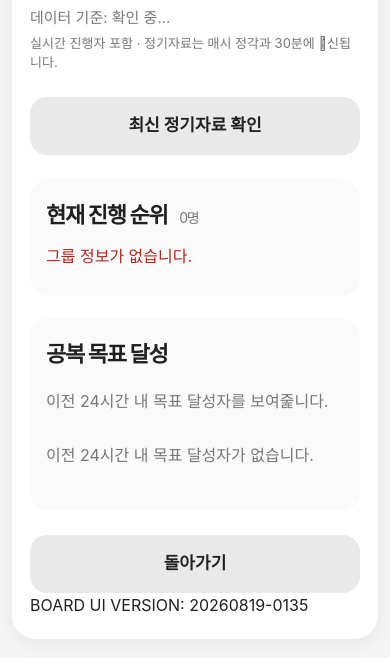
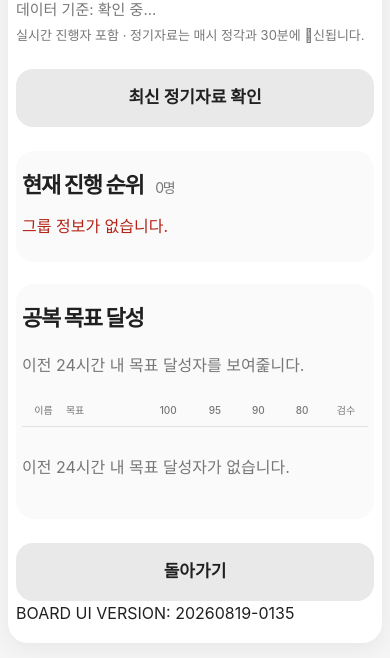
Before and after one commit to taehoon-hub/fasting-telegram-bot, a website: page board.html in a window 390 px wide. Shown: the part 86-744 px from the top of the page. Drawn offline with Linux system fonts and the light colour scheme.

Commit message:
Render board as one-line table on mobile

```diff
--- a/board.css
+++ b/board.css
@@ -225,22 +225,66 @@ button {
 
 @media (max-width: 600px) {
   .board-shell {
-    width: calc(100% - 24px);
-    margin: 12px auto;
-    padding: 22px 18px;
-    border-radius: 24px;
+    width: calc(100% - 16px);
+    margin: 8px auto;
+    padding: 18px 8px;
+    border-radius: 20px;
   }
 
   .board-card {
-    padding: 20px 16px 16px;
-    border-radius: 20px;
+    padding: 18px 6px 12px;
+    border-radius: 18px;
   }
 
   .desktop-table-wrap {
-    display: none;
+    display: block;
+    width: 100%;
+    overflow: visible;
   }
 
   .mobile-list {
-    display: block;
+    display: none !important;
+  }
+
+  .board-table {
+    width: 100%;
+    min-width: 0;
+    table-layout: fixed;
+    font-size: 10px;
+  }
+
+  .board-table th,
+  .board-table td {
+    padding: 8px 1px;
+    white-space: nowrap;
+    text-align: center;
+  }
+
+  .board-table th:nth-child(1),
+  .board-table td:nth-child(1) {
+    width: 11%;
+  }
+
+  .board-table th:nth-child(2),
+  .board-table td:nth-child(2) {
+    width: 20%;
+    overflow: hidden;
+    text-align: left;
+    text-overflow: ellipsis;
+  }
+
+  .board-table th:nth-child(3),
+  .board-table td:nth-child(3) {
+    width: 13%;
+  }
+
+  .board-table th:nth-child(4),
+  .board-table td:nth-child(4) {
+    width: 11%;
+  }
+
+  .board-table th:nth-child(n + 5),
+  .board-table td:nth-child(n + 5) {
+    width: 11.25%;
   }
 }
--- a/board.js
+++ b/board.js
@@ -189,9 +189,7 @@ console.log("BOARD JS LIVE ROW FIX: 202608192352");
     }
 
     if (el.activeMobile) {
-      el.activeMobile.innerHTML = rows
-        .map((row, index) => mobileCard(row, index, false))
-        .join("");
+      el.activeMobile.innerHTML = "";
     }
 
     if (el.active) {
@@ -209,9 +207,7 @@ console.log("BOARD JS LIVE ROW FIX: 202608192352");
     }
 
     if (el.completedMobile) {
-      el.completedMobile.innerHTML = completed
-        .map((row, index) => mobileCard(row, index, true))
-        .join("");
+      el.completedMobile.innerHTML = "";
     }
 
     if (el.completedEmpty) {
```
